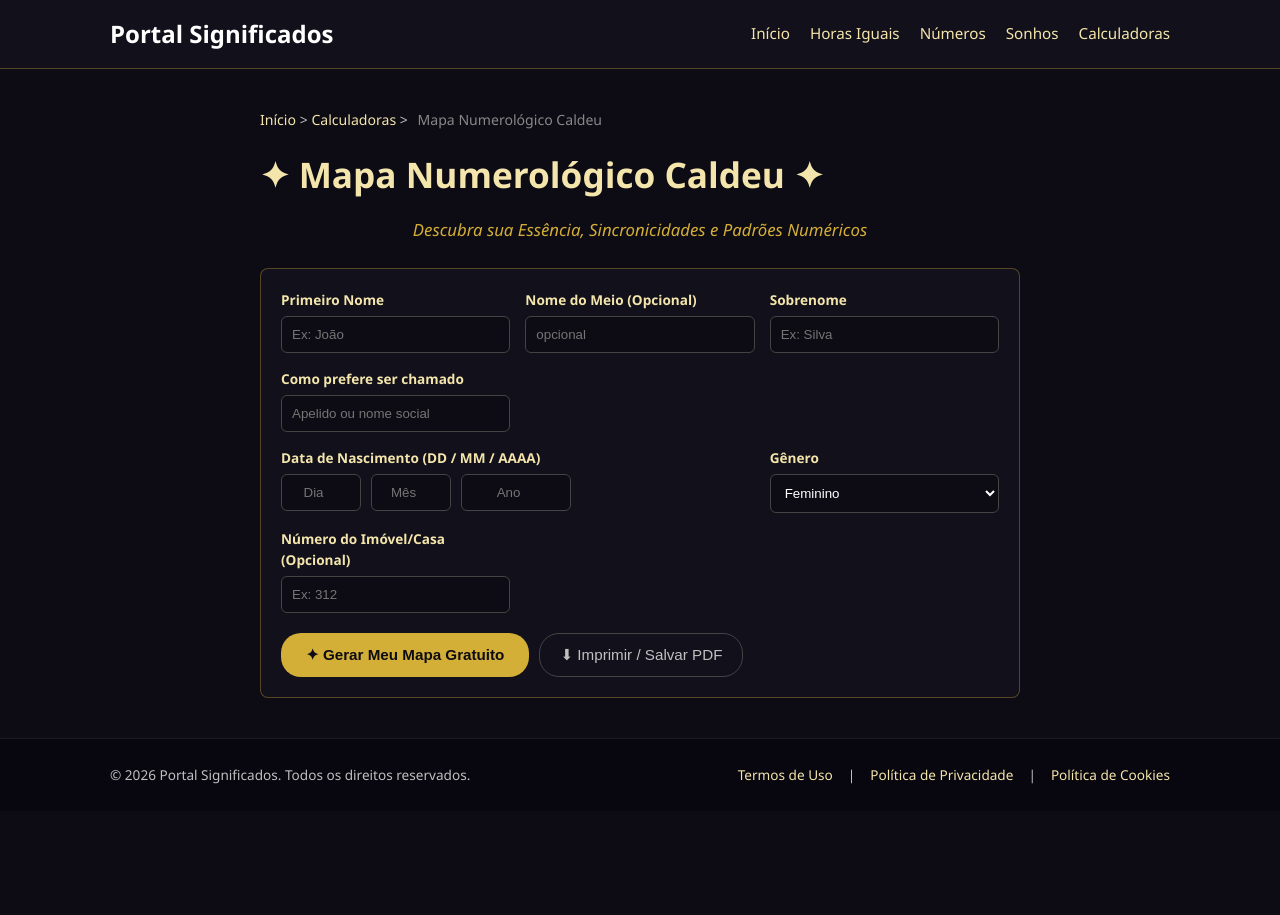
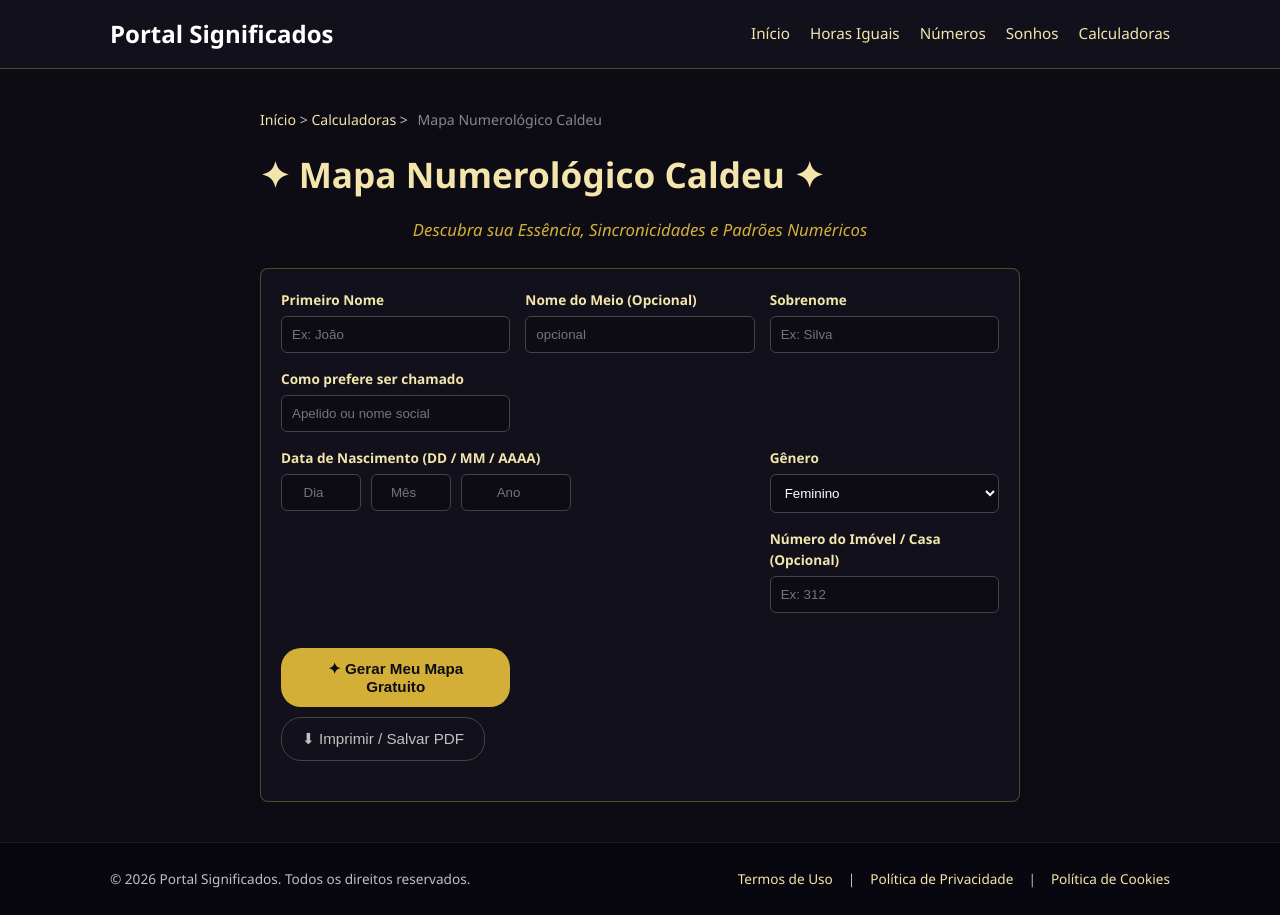
Before and after one commit to dreams-num/portal-significados, a Jekyll site: the page built from calculadoras/mapa-numerologico/index.html, in a window 1280 px wide. Built offline with Jekyll 4.4.1, drawn with Linux system fonts in a browser that asks for light colours.

Commit message:
Change label text for property number input

```diff
--- a/calculadoras/mapa-numerologico/index.html
+++ b/calculadoras/mapa-numerologico/index.html
@@ -44,7 +44,8 @@
                         <input type="number" id="n_ano" placeholder="Ano" min="1900" max="2026" style="background: #0d0b14; border: 1px solid #444; color: #fff; padding: 10px; border-radius: 6px; text-align: center;"/>
                     </div>
             </div>
-               <div style="display: flex; flex-direction: column; gap: 5px; box-sizing: border-box; width: 100%;">
+               <div style="display: grid; grid-template-columns: 1fr; sm-grid-template-columns: repeat(2, 1fr); gap: 15px; margin-bottom: 20px;">
+                <div style="display: flex; flex-direction: column; gap: 5px; box-sizing: border-box; width: 100%;">
                     <label style="color: #f3e5ab; font-size: 0.85rem; font-weight: bold;">Gênero</label>
                     <select id="genero" style="background: #0d0b14; border: 1px solid #444; color: #fff; padding: 10px; border-radius: 6px; width: 100%; box-sizing: border-box;">
                         <option value="F">Feminino</option>
@@ -53,7 +54,7 @@
                     </select>
                 </div>
                 <div style="display: flex; flex-direction: column; gap: 5px; box-sizing: border-box; width: 100%;">
-                    <label style="color: #f3e5ab; font-size: 0.85rem; font-weight: bold;">Número do Imóvel/Casa (Opcional)</label>
+                    <label style="color: #f3e5ab; font-size: 0.85rem; font-weight: bold;">Número do Imóvel / Casa (Opcional)</label>
                     <input type="text" id="inp_imovel" placeholder="Ex: 312" style="background: #0d0b14; border: 1px solid #444; color: #fff; padding: 10px; border-radius: 6px; width: 100%; box-sizing: border-box;"/>
                 </div>
             </div>
```
